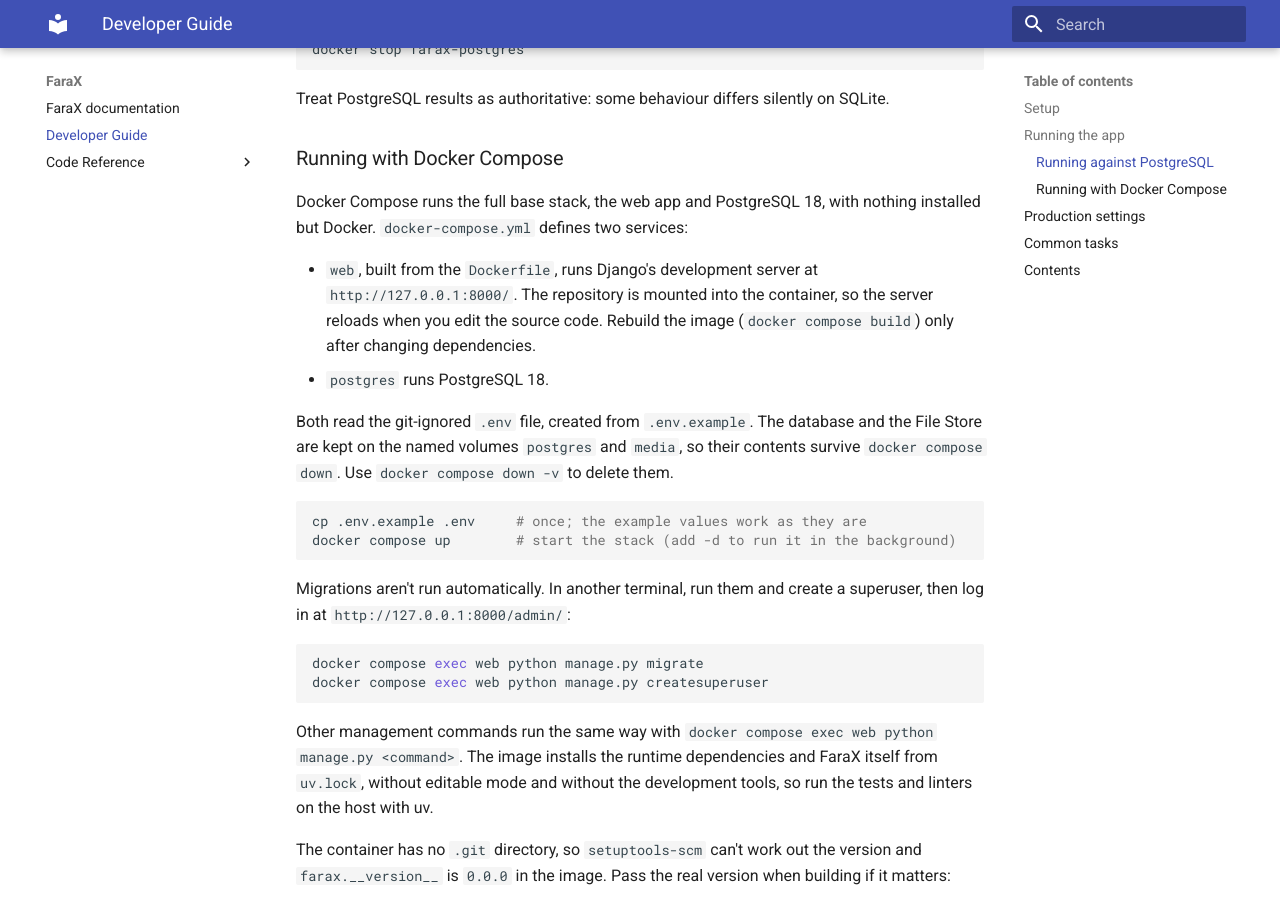
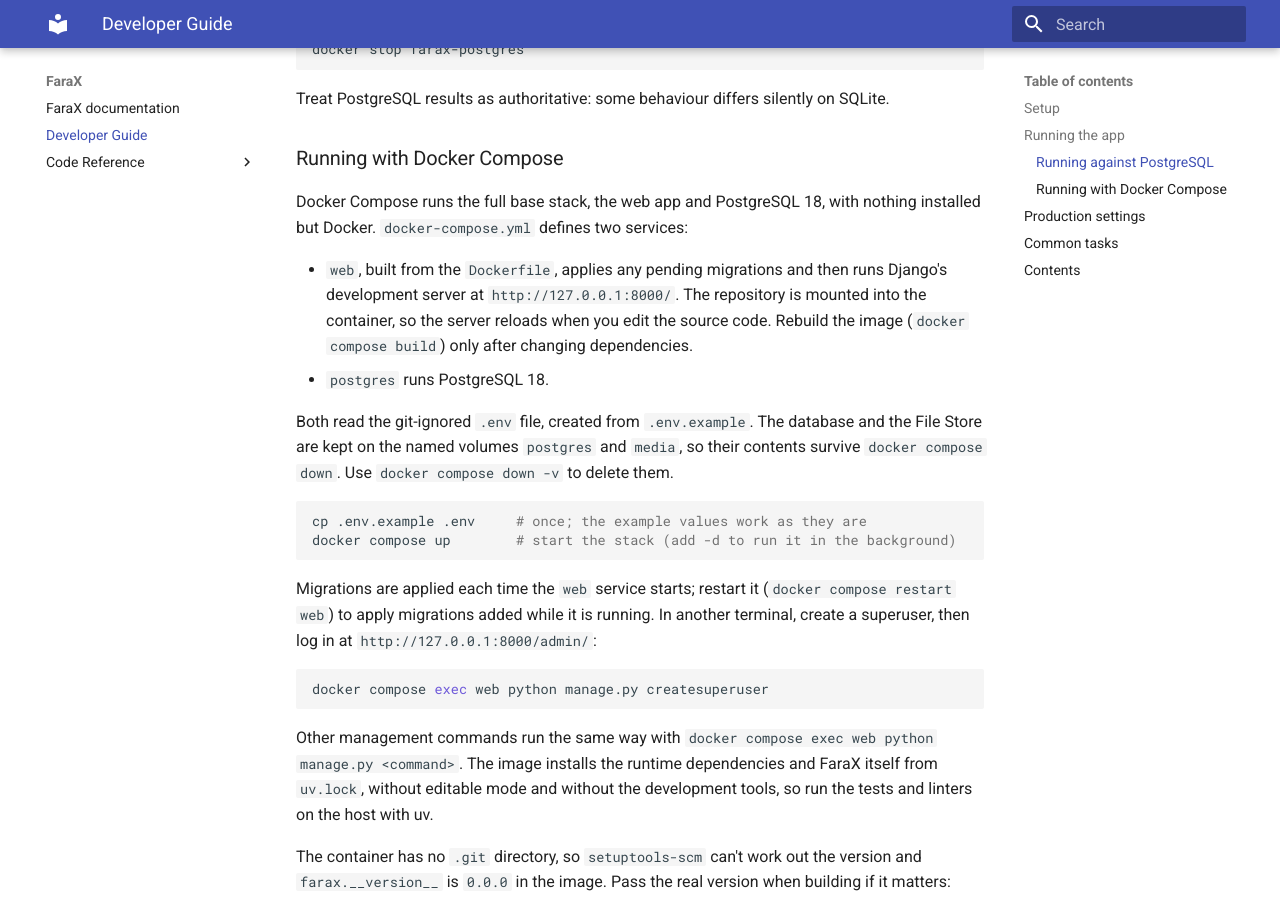
Before and after one commit to ImperialCollegeLondon/FaraX, an MkDocs documentation site: the page built from docs/developer/index.md, in a window 1280 px wide and 900 px high, scrolled down 1098 px. Built offline with MkDocs 1.6.1 and Material for MkDocs 9.7.7, drawn with Linux system fonts in a browser that asks for light colours.

Commit message:
Run migrations when the Compose web service starts
Co-authored-by: Copilot <223556219+Copilot@users.noreply.github.com>

````diff
--- a/docker-compose.yml
+++ b/docker-compose.yml
@@ -2,6 +2,8 @@
 services:
   web:
     build: .
+    # Apply any pending migrations, then start the development server.
+    command: sh -c "python manage.py migrate && python manage.py runserver 0.0.0.0:8000"
     env_file: .env
     environment:
       # Connect to the postgres service below, overriding the values in .env.
--- a/docs/developer/index.md
+++ b/docs/developer/index.md
@@ -52,8 +52,8 @@ Treat PostgreSQL results as authoritative: some behaviour differs silently on SQ
 Docker Compose runs the full base stack, the web app and PostgreSQL 18, with nothing
 installed but Docker. `docker-compose.yml` defines two services:
 
-- `web`, built from the `Dockerfile`, runs Django's development server at
-  `http://127.0.0.1:8000/`. The repository is mounted into the container, so the server
+- `web`, built from the `Dockerfile`, applies any pending migrations and then runs
+  Django's development server at `http://127.0.0.1:8000/`. The repository is mounted into the container, so the server
   reloads when you edit the source code. Rebuild the image (`docker compose build`)
   only after changing dependencies.
 - `postgres` runs PostgreSQL 18.
@@ -67,11 +67,11 @@ cp .env.example .env     # once; the example values work as they are
 docker compose up        # start the stack (add -d to run it in the background)
 ```
 
-Migrations aren't run automatically. In another terminal, run them and create a
-superuser, then log in at `http://127.0.0.1:8000/admin/`:
+Migrations are applied each time the `web` service starts; restart it
+(`docker compose restart web`) to apply migrations added while it is running. In
+another terminal, create a superuser, then log in at `http://127.0.0.1:8000/admin/`:
 
 ```bash
-docker compose exec web python manage.py migrate
 docker compose exec web python manage.py createsuperuser
 ```
 
````
Also changed, not shown: README.md (+2 -2 lines), .github/copilot-instructions.md.
